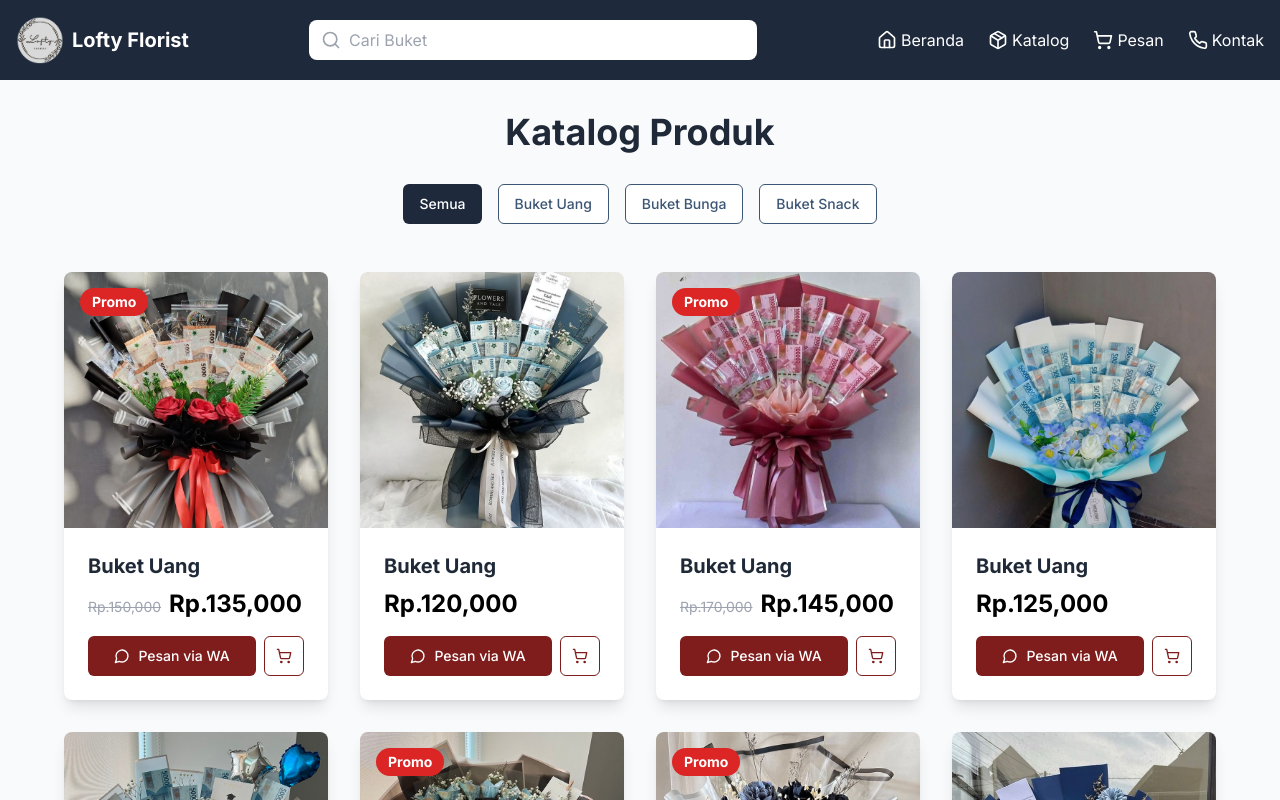
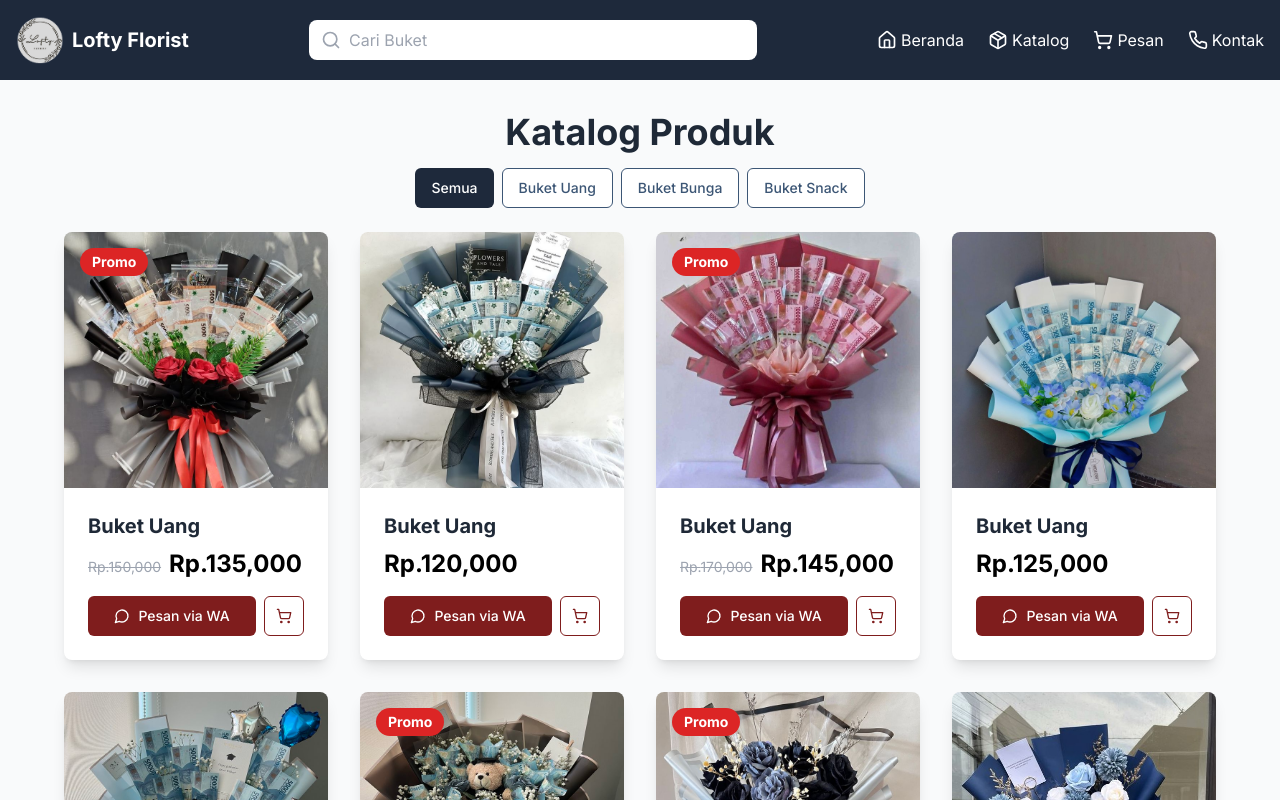
Before and after one commit to Rio-Prayoga/bouqet, a Next.js app: page /catalog in a window 1280 px wide. Shown: the top 800 px of the page. Built offline with nearby package versions, Linux system fonts and the light colour scheme.

Commit message:
Update page.tsx

```diff
--- a/app/catalog/page.tsx
+++ b/app/catalog/page.tsx
@@ -15,12 +15,12 @@
   return (
     <div className="min-h-screen bg-gray-50">
       <div className="container mx-auto px-4 py-8">
-        <h1 className="text-4xl font-bold text-center text-gray-800 mb-8">
+        <h1 className="text-4xl font-bold text-center text-gray-800 mb-4">
           Katalog Produk
         </h1>
 
         {/* Category Filter */}
-        <div className="flex flex-wrap justify-center gap-4 mb-12">
+        <div className="flex flex-wrap justify-center gap-2 mb-6">
           {categories.map((category) => (
             <Button
               key={category.id}
@@ -38,12 +38,11 @@
         </div>
 
         {/* Products Grid */}
-<div className="grid grid-cols-2 md:grid-cols-2 lg:grid-cols-4 gap-8 max-w-6xl mx-auto">
-  {filteredProducts.map((product) => (
-    <ProductCard key={product.id} product={product} />
-  ))}
-</div>
-
+        <div className="grid grid-cols-2 md:grid-cols-2 lg:grid-cols-4 gap-8 max-w-6xl mx-auto">
+          {filteredProducts.map((product) => (
+            <ProductCard key={product.id} product={product} />
+          ))}
+        </div>
 
         {filteredProducts.length === 0 && (
           <div className="text-center py-16">
```
